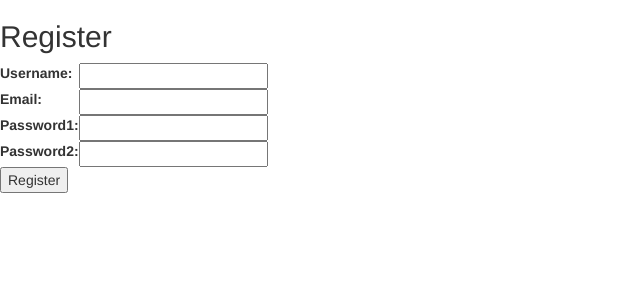
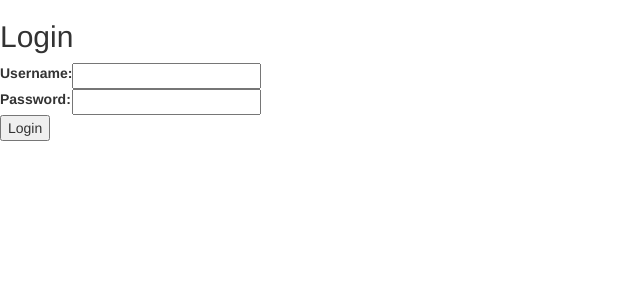
Before and after one commit to anuschka/QCapp, a Django app: page /login/ in a window 1280 px wide. Shown: the part 60-360 px from the top of the page, without its empty margins (0-640 px from the left). Run offline with Django 3.2, Linux system fonts and the light colour scheme; some libraries are stand-ins or nearby versions.

Commit message:
Added login form

```diff
--- a/qcapp/forms.py
+++ b/qcapp/forms.py
@@ -23,3 +23,23 @@ class RegistrationForm(forms.Form):
         u.is_active = False
         u.save()
         return u
+
+class LoginForm(forms.Form):
+    username = forms.CharField(max_length=30, required=True)
+    password = forms.CharField(max_length=60, required=True)
+
+
+    # def isValidUsername(self, field_data, all_data):
+    #     try:
+    #         User.objects.get(username=field_data)
+    #     except User.DoesNotExist:
+    #         return
+    #     raise validators.ValidationError('The username "%s" is already taken.' % field_data)
+
+    def save(self, new_data):
+        u = User.objects.create_user(new_data['username'],
+                                     new_data['email'],
+                                     new_data['password1'])
+        u.is_active = False
+        u.save()
+        return u
--- a/qcapp/templates/registration/login.html
+++ b/qcapp/templates/registration/login.html
@@ -13,37 +13,14 @@
   </header>
 
   <section>
-    <!-- <h2>Login Page</h2>
-    {% if form.errors %}
-      <p>Your username and password didn't match, please try again.</p>
-    {% endif %} -->
+    <h2>Login</h2>
 
-    <!-- <form method="post" action=".">
-      {% csrf_token %}
-      <p>
-        <label for="id_username">Username:</label>
-        {{ form.username }}
-      </p>
-      <p>
-        <label for="id_password">Password:</label>
-        {{ form.password }}
-      </p>
-      {% if next %}
-        <input type="hidden" name="next" value="{{ next }}" />
-      {% else %}
-        <input type="hidden" name="next" value="/portal/" />
-      {% endif %}
-      <input type="submit" value="login" />
-    </form> -->
-
-    <h2>Register</h2>
-
-    <form method="post" action="/register/">
+    <form method="post" action="/auth/">
       {% csrf_token %}
       <table>
         {{ form }}
       </table>
-      <input type="submit" value="Register">
+      <input type="submit" value="Login">
     </form>
 
   </section>
--- a/qcapp/urls.py
+++ b/qcapp/urls.py
@@ -6,6 +6,7 @@ urlpatterns = [
     url(r'^$', views.index, name='index'),
     # Login / logout.
     url(r'^login/$', views.login_page, name='login_page'),
+    url(r'^auth/$', views.auth_page, name='auth_page'),
     url(r'^logout/$', views.logout_page, name='logout_page'),
     url(r'^register/$', views.register_page, name='register_page'),
     url(r'^portal/$', views.portal_page, name='portal_page'),
--- a/qcapp/views.py
+++ b/qcapp/views.py
@@ -1,10 +1,10 @@
 from django.shortcuts import render_to_response
 from django.contrib.auth.decorators import login_required
 from django.http import HttpResponseRedirect
-from django.contrib.auth import logout
+from django.contrib.auth import logout, authenticate, login
 # from qcapp.models import UserProfile
 from django.contrib.auth.models import User
-from qcapp.forms import RegistrationForm
+from qcapp.forms import RegistrationForm, LoginForm
 from django.template.response import TemplateResponse
 # import datetime
 
@@ -15,7 +15,7 @@ def index(request):
     If users are authenticated, direct them to the main page. Otherwise, take
     them to the login page.
     """
-    return TemplateResponse('qcapp/index.html')
+    return TemplateResponse(request, 'qcapp/index.html', {})
 
 
 def logout_page(request):
@@ -26,10 +26,27 @@ def logout_page(request):
 
 def login_page(request):
     context = {}
-    form = RegistrationForm()
+    form = LoginForm()
     context['form'] = form
 
     return TemplateResponse(request, 'registration/login.html', context)
+
+
+def auth_page(request):
+    form = LoginForm(request.POST)
+    username = request.POST['username']
+    password = request.POST['password']
+    user = authenticate(username=username, password=password)
+    if user is not None:
+        if user.is_active:
+            login(request, user)
+            return TemplateResponse(request, 'qcapp/index.html', {})
+        else:
+            # Return a 'disabled account' error message
+            ...
+    else:
+        # Return an 'invalid login' error message.
+        ...
 
 def portal_page(request):
     return TemplateResponse(request, 'qcapp/index.html', {})
```
